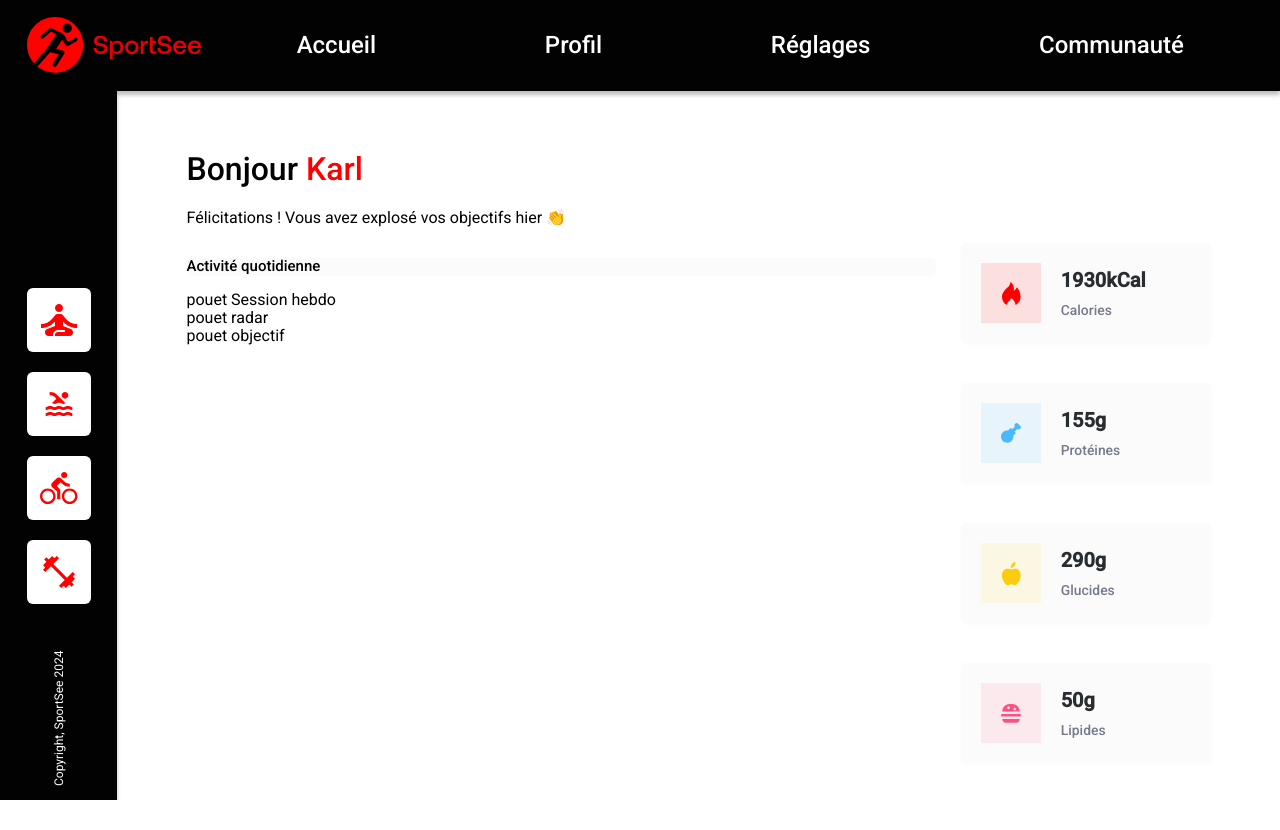
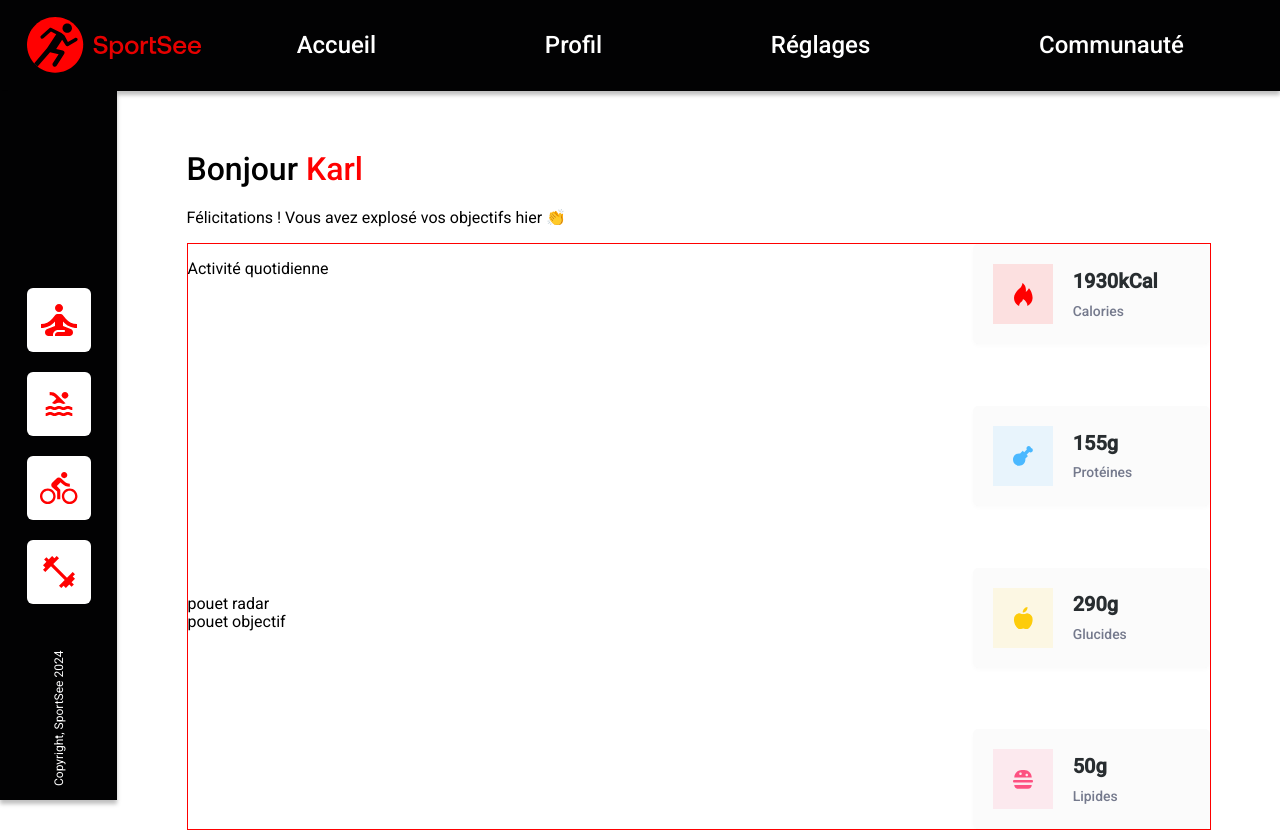
Before and after one commit to haaslaura/sportsee-front, a React (Create React App) app: page /accueil/12 in a window 1280 px wide. Before the commit the page ends 800 px from the top, so only its background shows below. Built offline with nearby package versions, Linux system fonts and the light colour scheme.

Commit message:
WeeklySessionsLineChart almost finished + CSS correction

```diff
--- a/src/assets/style.css
+++ b/src/assets/style.css
@@ -578,8 +578,28 @@ main .main-container {
   margin: 0;
 }
 
-.recharts-legend-wrapper ul {
+/********* Be careful **********/
+/* @import usage is deprecated */
+/*******************************/
+.dailybarchart .recharts-legend-wrapper {
+  top: -15px !important;
+}
+.dailybarchart .recharts-legend-wrapper ul {
   justify-content: flex-end;
+}
+.dailybarchart .custom-tooltip {
+  display: flex;
+  flex-direction: column;
+  justify-content: center;
+  align-items: center;
+  background: #FF0000;
+  color: white;
+  font-size: 9px;
+  font-weight: 500;
+}
+.dailybarchart .custom-tooltip p {
+  margin: 0 !important;
+  padding: 20px 10px;
 }
 
 /********* Be careful **********/
@@ -596,22 +616,49 @@ main .main-container {
 }
 .container .container__tracking {
   display: grid;
-  grid-template-columns: 3fr 1fr;
-  align-items: start;
-  gap: 25px;
+  grid-template-columns: 1fr 1fr 1fr 1fr;
+  grid-template-rows: 300px 260px;
+  grid-gap: 25px;
+  border: 1px red solid;
 }
-.container .container__tracking .tracking .tracking__daily {
+.container .container__tracking .tracking {
+  border-radius: 5px;
+}
+.container .container__tracking .daily {
   background: #FBFBFB;
-  border-radius: 5px;
   font-size: 15px;
   font-weight: 500;
+  grid-column: 1/4;
+  grid-row: 1/2;
+}
+.container .container__tracking .daily p {
+  margin: 20px 0 0 20px;
 }
 .container .container__tracking .macro {
   margin: 0;
   padding: 0;
   display: flex;
   flex-direction: column;
+  justify-content: space-between;
   gap: 2.5rem;
+  grid-column: 4/5;
+  grid-row: 1/3;
+}
+.container .container__tracking .session {
+  background: #FF0000;
+  grid-column: 1/2;
+  grid-row: 2/3;
+  overflow: hidden;
+}
+.container .container__tracking .performance {
+  background: #282D30;
+  grid-column: 2/3;
+  grid-row: 2/3;
+}
+.container .container__tracking .score {
+  background: #FBFBFB;
+  grid-column: 3/4;
+  grid-row: 2/3;
 }
 
 /********* Be careful **********/
--- a/src/components/DailyBarChart.jsx
+++ b/src/components/DailyBarChart.jsx
@@ -42,11 +42,11 @@ function CustomTooltip({ active, payload }) {
 function DailyBarChart ({daily}) {
 
   return (
-    <ResponsiveContainer width="100%" height="80%" className="dailybarchart" >
+    <ResponsiveContainer className="dailybarchart" >
       <BarChart
         width="100%"
         data={daily}
-        margin={{ top: 10, right: 30, left: 20, bottom: 5 }}
+        margin={{ top: 10, right: 30, left: 20, bottom: 55 }}
         barGap={8}
         barSize={7}
       >
--- a/src/components/WeeklySessionsLineChart.jsx
+++ b/src/components/WeeklySessionsLineChart.jsx
@@ -1,6 +1,139 @@
-function WeeklySessionsLineChart () {
+import {
+    ResponsiveContainer,
+    LineChart,
+    XAxis,
+    Tooltip,
+    Line,
+    Rectangle,
+    Legend,
+    YAxis
+} from "recharts"
+import modelisationData from "../utils/modelisationData"
+
+/**
+ * Component that renders a custom cursor on the chart
+ * @param {Object} props
+ * @param {Array} props.points - define the cursor position
+ * @param {number} props.width
+ * @param {number} props.height
+ * @returns {JSX.Element} - the custom cursor as a rectangular overlay
+ */
+function CustomCursor(props) {
+    const { points, width, height } = props
+    const { x } = points[0]
+
     return (
-        <div>pouet Session hebdo</div>
+        <Rectangle
+            style={{ fill: "rgba(0, 0, 0, 0.1)" }}
+            x={x}
+            z={99}
+            width={width}
+            height={height *2}
+        />
+    )
+}
+
+
+/**
+ * Rrenders a custom tooltip when hovering over data points
+ * @param {boolean} props.active - whether the tooltip is active (visible)
+ * @param {Array} props.payload - the data payload for the tooltip content
+ * @returns {JSX.Element|null} - JSX element displaying tooltip content, or null if inactive
+ */
+function CustomTooltip({ active, payload }) {
+    if (active && payload && payload.length) {
+        return (
+            <div className="custom-tooltip" style={{ backgroundColor: "#fff", padding: "5px" }}>
+                <p style={{ color: "#000", margin: 0, fontSize: "8px", fontWeight: "500" }}>
+                    {`${payload[0].value} min`}
+                </p>
+            </div>
+        )
+    }
+    return null
+}
+
+
+/**
+ * Component that renders a line chart displaying average session duration
+ * @param {Array} props.sessions - array of session data, with day and sessionLength properties
+ * @returns {JSX.Element} - ResponsiveContainer with the line chart
+ */
+function WeeklySessionsLineChart ({sessions}) {
+    return (
+        <ResponsiveContainer>
+            <LineChart
+                data={sessions}
+                margin={{ top: 35, right: -1, left: -1, bottom: 20 }}
+            >
+
+            {/* Create a gradient for the line */}
+            <defs>
+                <linearGradient id="lineGradient" x1="0" y1="0" x2="1" y2="0">
+                    <stop
+                        offset="50%"
+                        stopColor="#fff"
+                        stopOpacity={0.4}
+                    />
+                    <stop
+                        offset="90%"
+                        stopColor="#fff"
+                        stopOpacity={0.9}
+                    />
+                </linearGradient>
+            </defs>
+
+            <XAxis
+                dataKey="day"
+                height={24}
+                tickFormatter={(day) => modelisationData.getDayOfWeek(day)}
+                stroke="false"
+                style={{
+                    fill: "rgba(255, 255, 255, 0.5)",
+                }}
+                minTickGap={0}
+                padding={{ left: 20, right: 20 }} // ERREUR ICI
+            />
+
+            <YAxis
+                hide
+                domain={["dataMin - 8", "dataMax + 8"]}
+            />
+
+            <Tooltip // Display a tooltip on mouse-over
+                cursor={<CustomCursor />}
+                content={<CustomTooltip />}
+            />
+
+            <Legend
+                align="left"
+                verticalAlign="top"
+                iconSize={0}
+                content={() => (
+                    <span style={{
+                        color: "rgba(255, 255, 255, 0.5)",
+                        fontSize: "15px",
+                        fontWeight: "500",
+                        position: "absolute",
+                        top: "-10px",
+                        left: "20px"
+                    }}>
+                        Durée moyenne des sessions
+                    </span>
+                )}
+            />
+
+            <Line
+                dataKey="sessionLength"
+                type="natural"
+                dot={false}
+                activeDot={{ fill: "#fff", stroke: "none", r: 5 }}
+                stroke="url(#lineGradient)"
+                strokeWidth={2}
+            />
+
+            </LineChart>
+        </ResponsiveContainer>
     )
 }
 
--- a/src/sass/pages/_home.scss
+++ b/src/sass/pages/_home.scss
@@ -1,4 +1,5 @@
 @use "../base/index" as base;
+@use 'sass:color';
 
 .container {
     .container__header {
@@ -15,24 +16,56 @@
 
     .container__tracking {
         display: grid;
-        grid-template-columns: 3fr 1fr;
-        align-items: start;
-        gap: 25px;
+        grid-template-columns: 1fr 1fr 1fr 1fr;
+        grid-template-rows: 300px 260px;
+        grid-gap: 25px;
+        border: 1px red solid;
 
         .tracking {
-            .tracking__daily {
-                background: #FBFBFB;
-                border-radius: 5px;
-                font-size: 15px;
-                font-weight: 500;
+            border-radius: 5px;
+            // border: 1px green solid;
+        }
+
+        .daily {
+            background: #FBFBFB;
+            font-size: 15px;
+            font-weight: 500;
+
+            grid-column: 1 / 4;
+            grid-row: 1 / 2;
+
+            p {
+                margin: 20px 0 0 20px;
             }
         }
+
         .macro {
             margin: 0;
             padding: 0;
             display: flex;
             flex-direction: column;
+            justify-content: space-between;
             gap: 2.5rem;
+
+            grid-column: 4 / 5;
+            grid-row: 1 / 3;
+        }
+
+        .session {
+            background: #FF0000;
+            grid-column: 1 / 2;
+            grid-row: 2 / 3;
+            overflow: hidden;
+        }
+        .performance {
+            background: #282D30;
+            grid-column: 2 / 3;
+            grid-row: 2 / 3;
+        }
+        .score {
+            background: #FBFBFB;
+            grid-column: 3 / 4;
+            grid-row: 2 / 3;
         }
     }
 }
```
Also changed, not shown: 1 other file (tests, documents, lock files or other folders).
